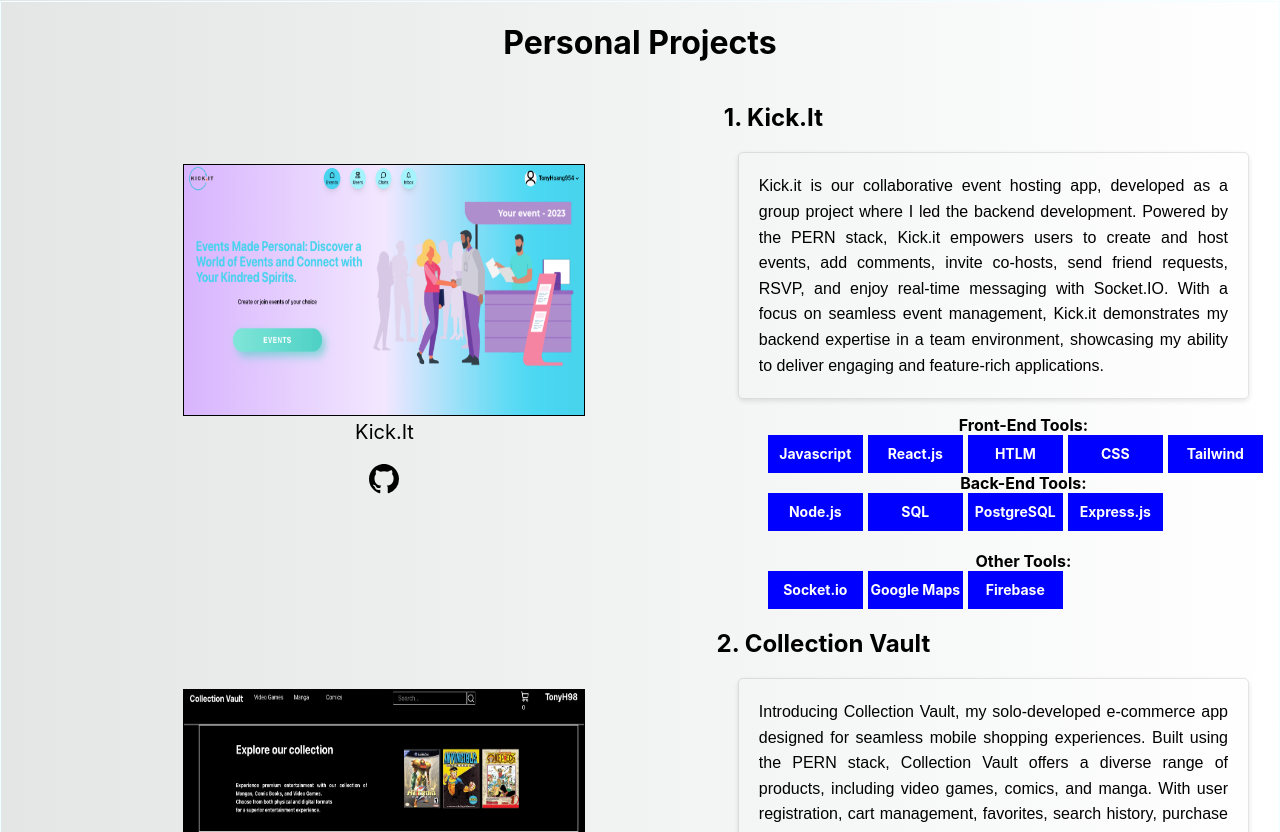
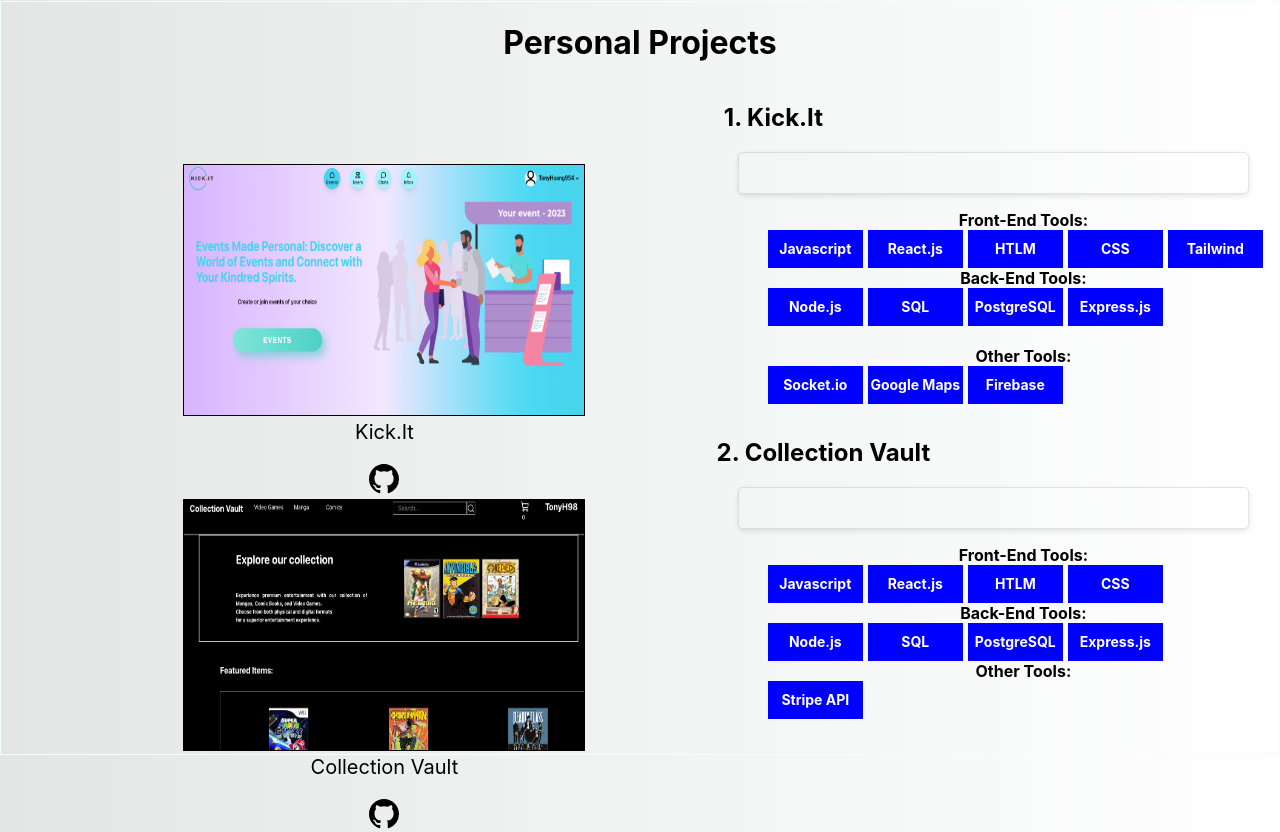
Before and after one commit to TonyH98/tony-portfolio, a React (Create React App) app: page / in a window 1280 px wide. Shown: the part 548-1380 px from the top of the page. Built offline with nearby package versions, Linux system fonts and the light colour scheme.

Commit message:
Reworking Project section

```diff
--- a/src/Components/Projects/Projects.js
+++ b/src/Components/Projects/Projects.js
@@ -44,12 +44,6 @@
                 <h2 className="project-header">1. Kick.It</h2>
 
                 <p className="project-descript">
-                Kick.it is our collaborative event hosting app, developed as a group project where I led the backend development.
-
-                 Powered by the PERN stack, Kick.it empowers users to create and host events,
-                  add comments, invite co-hosts, send friend requests, RSVP, and enjoy real-time messaging with Socket.IO.
-                   With a focus on seamless event management, Kick.it demonstrates my backend expertise in a team environment,
-                   showcasing my ability to deliver engaging and feature-rich applications.
                 </p>
                 <span style={{"fontWeight": "bold"}}>Front-End Tools:</span>
                    <div className="tools-container">
@@ -112,16 +106,7 @@
 
                 <h2 className="project-header2">2. Collection Vault</h2>
                     <p className="project-descript">
-                    Introducing Collection Vault, my solo-developed e-commerce app designed for
-                    seamless mobile shopping experiences. Built using the PERN stack,
-                    Collection Vault offers a diverse range of products, including video games,
-                    comics, and manga. With user registration, cart management, favorites,
-                    search history, purchase tracking, reviews, and secure payments through
-                    the Stripe API, Collection Vault provides a comprehensive shopping solution.
-                    Explore its sleek and user-friendly interface, showcasing my expertise
-                    in full-stack development and creating engaging user experiences.
-                    Collection Vault is a testament to my skills as a software developer,
-                    combining functionality, usability, and a visually appealing design.
+
 
 
 
@@ -183,3 +168,22 @@
 }
 
 export default Projects
+{/* Kick.it is our collaborative event hosting app, developed as a group project where I led the backend development.
+
+ Powered by the PERN stack, Kick.it empowers users to create and host events,
+  add comments, invite co-hosts, send friend requests, RSVP, and enjoy real-time messaging with Socket.IO.
+   With a focus on seamless event management, Kick.it demonstrates my backend expertise in a team environment,
+   showcasing my ability to deliver engaging and feature-rich applications.  */}
+
+
+
+    {/* Introducing Collection Vault, my solo-developed e-commerce app designed for
+                    seamless mobile shopping experiences. Built using the PERN stack,
+                    Collection Vault offers a diverse range of products, including video games,
+                    comics, and manga. With user registration, cart management, favorites,
+                    search history, purchase tracking, reviews, and secure payments through
+                    the Stripe API, Collection Vault provides a comprehensive shopping solution.
+                    Explore its sleek and user-friendly interface, showcasing my expertise
+                    in full-stack development and creating engaging user experiences.
+                    Collection Vault is a testament to my skills as a software developer,
+                    combining functionality, usability, and a visually appealing design. */}
```
Lines whose indentation alone changed are shown as unchanged.
